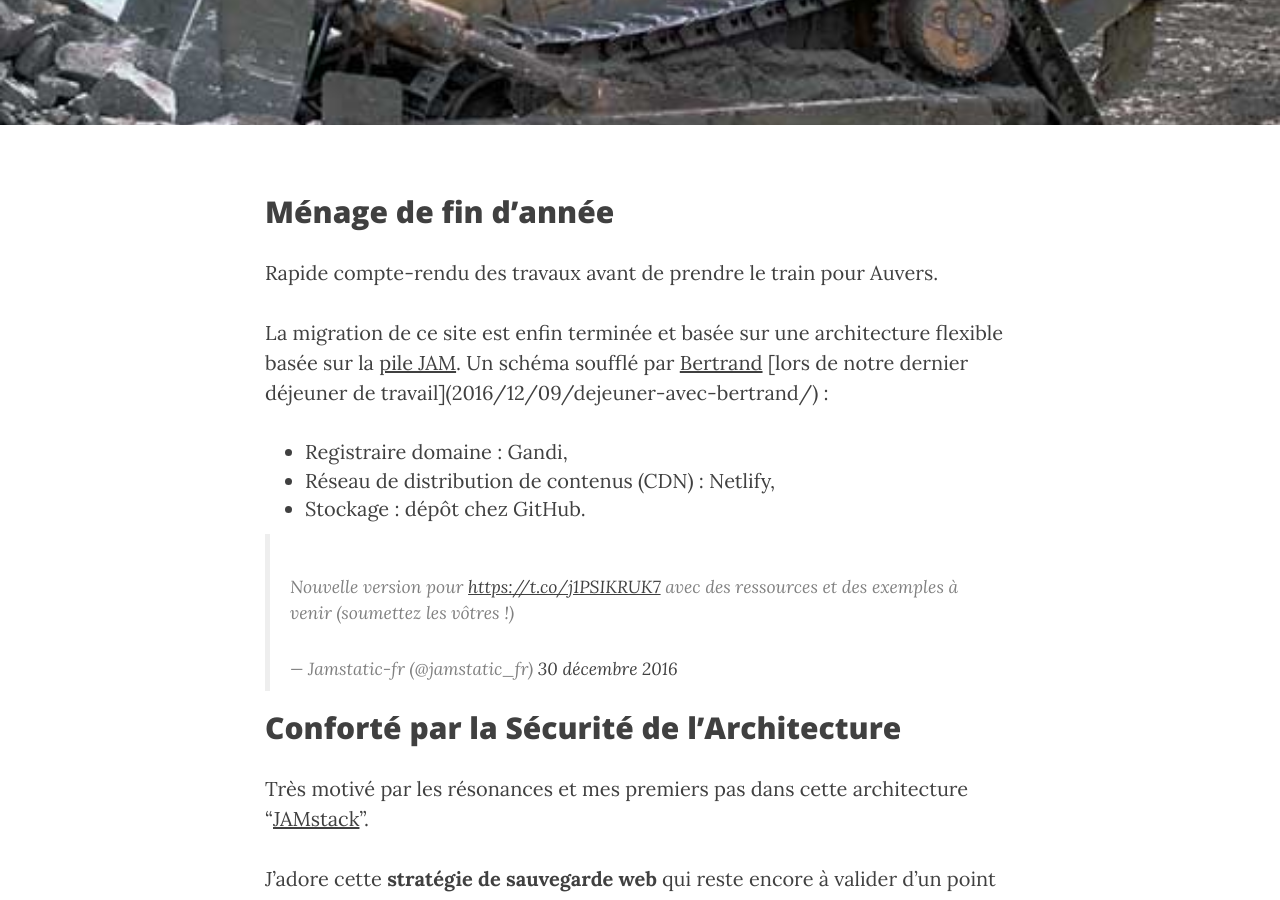
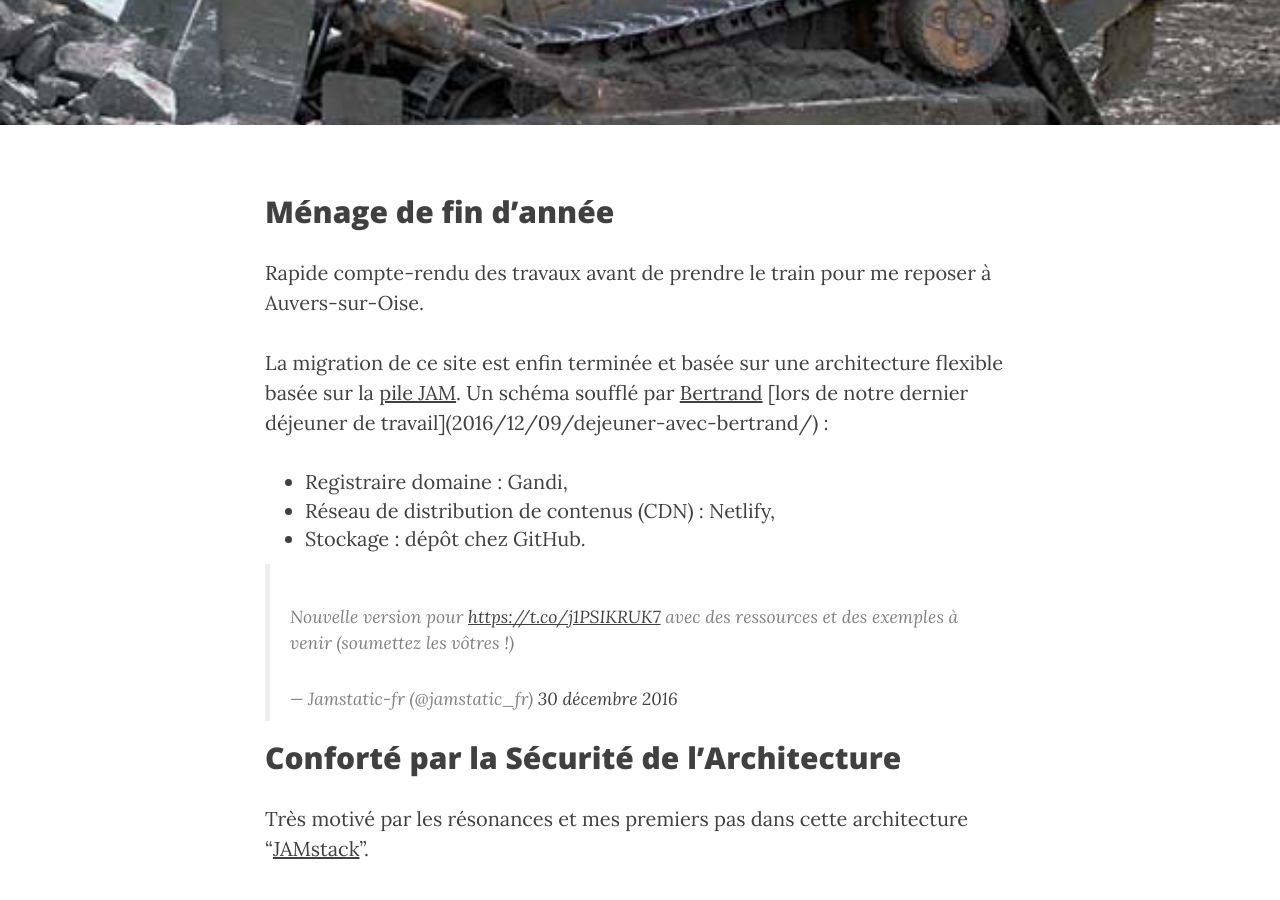
Before and after one commit to ChristopheDucamp/xtof-clean-blog, a Jekyll site: the page built from _posts/2016-12-30-sauvegarde-2017.markdown, in a window 1280 px wide and 900 px high, scrolled down 411 px. Built offline with Jekyll 4.4.1, drawn with Linux system fonts in a browser that asks for light colours; nearby versions of some CDN libraries; comment, search, counter and statistics services are not loaded.

Commit message:
Updated Sauvegarde 2017

```diff
--- a/_posts/2016-12-30-sauvegarde-2017.markdown
+++ b/_posts/2016-12-30-sauvegarde-2017.markdown
@@ -13,7 +13,7 @@ layout: post
 
 ## Ménage de fin d'année
 
-Rapide compte-rendu des travaux avant de prendre le train pour Auvers.
+Rapide compte-rendu des travaux avant de prendre le train pour me reposer à Auvers-sur-Oise.
 
 La migration de ce site est enfin terminée et basée sur une architecture flexible basée sur la [pile JAM](http://ducamp.me/JAMStack). Un schéma  soufflé par <span class="h-card">[Bertrand](https://bertrandkeller.info)</span> <time datetime="2016-12-09">[lors de notre dernier déjeuner de travail](2016/12/09/dejeuner-avec-bertrand/)</time> :
 * Registraire domaine : Gandi,
```
